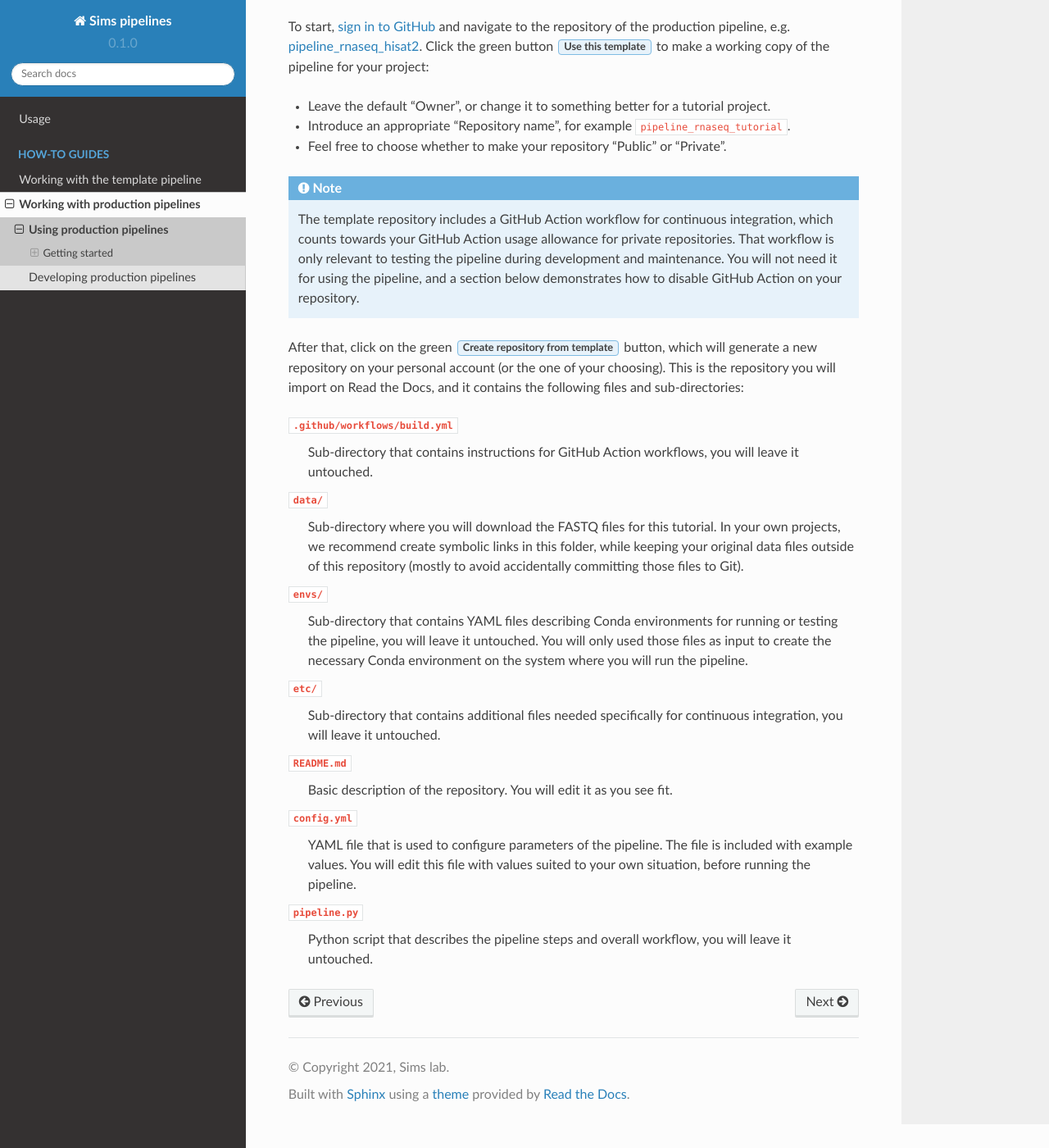
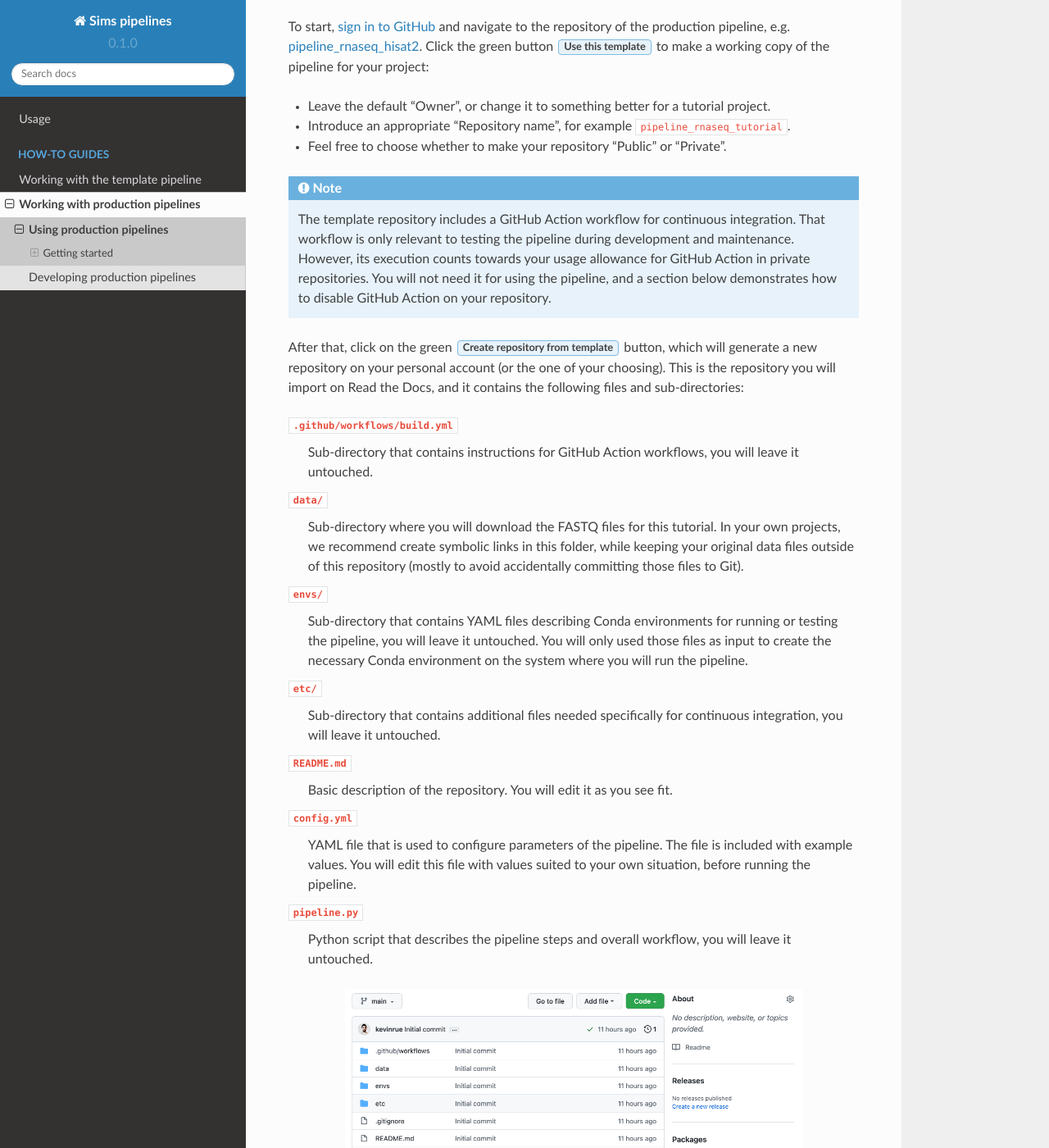
Before and after one commit to kevinrue/rtd-tutorial, a Sphinx documentation site: the page built from docs/source/guides/production_usage.rst, in a window 1280 px wide and 1400 px high, scrolled down 389 px. Shown: the whole window at 82% size. Built offline with Sphinx 7.4.7 and the Read the Docs theme 2.0.0, drawn with Linux system fonts in a browser that asks for light colours; some of the changed text lies outside the part shown.

Commit message:
Add screenshot for usage of production pipeline

```diff
--- a/docs/source/guides/production_usage.rst
+++ b/docs/source/guides/production_usage.rst
@@ -28,10 +28,11 @@ of the pipeline for your project:
 
 .. note::
 
-   The template repository includes a GitHub Action workflow for continuous integration,
-   which counts towards your GitHub Action usage allowance for private repositories.
+   The template repository includes a GitHub Action workflow for continuous integration.
    That workflow is only relevant to testing the pipeline during development
-   and maintenance. You will not need it for using the pipeline, and a section below
+   and maintenance. However, its execution counts towards your usage allowance for GitHub Action
+   in private repositories.
+   You will not need it for using the pipeline, and a section below
    demonstrates how to disable GitHub Action on your repository.
 
 After that, click on the green :guilabel:`Create repository from template` button,
@@ -73,3 +74,10 @@ and it contains the following files and sub-directories:
 ``pipeline.py``
   Python script that describes the pipeline steps and overall workflow,
   you will leave it untouched.
+
+.. figure:: /_static/images/guides/github-production.png
+   :width: 80%
+   :align: center
+   :alt: Production pipeline on GitHub
+
+   Production pipeline on GitHub
--- a/docs/source/guides/template.rst
+++ b/docs/source/guides/template.rst
@@ -71,7 +71,7 @@ and it contains the following files and sub-directories:
 .. figure:: /_static/images/guides/github-template.png
    :width: 80%
    :align: center
-   :alt: GitHub template for the tutorial
+   :alt: Template pipeline on GitHub
 
    Template pipeline on GitHub
 
```
Also changed, not shown: docs/source/_static/images/guides/github-production.png (added).
